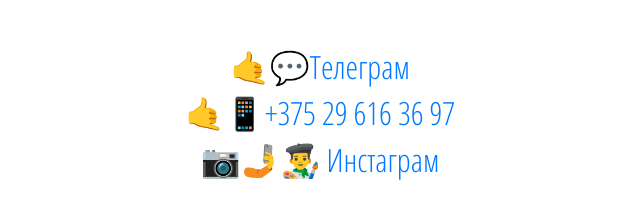
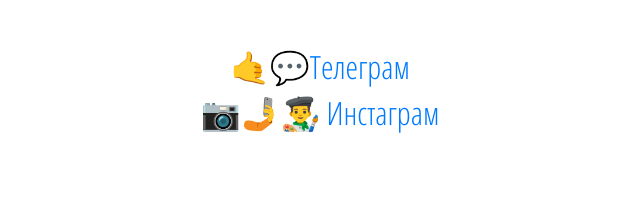
Before and after one commit to zotovby/zotovby.github.io, a plain HTML site: page index.html in a window 1280 px wide. Shown: the whole page, without its empty margins (320-960 px from the left). Drawn offline with nearby package versions, Linux system fonts and the light colour scheme.

Commit message:
Update index.html

```diff
--- a/index.html
+++ b/index.html
@@ -36,11 +36,6 @@
               <div class="col text-center "><h2> 🤙💬<a href="https://t.me/zotovby" class="stretched-link">Телеграм</a></h2></div>
 
         </div>
-        <div class="row">
-
-            <div class="col text-center "><h2>🤙📱<a href="tel:+375296163697">+375 29 616 36 97</a></h2></div>
-
-      </div>
       <div class="row">
 
           <div class="col text-center "><h2> 📷🤳👨‍🎨️ <a href="https://www.instagram.com/zotovby/" class="stretched-link">Инстаграм</a> </h2></div>
```
